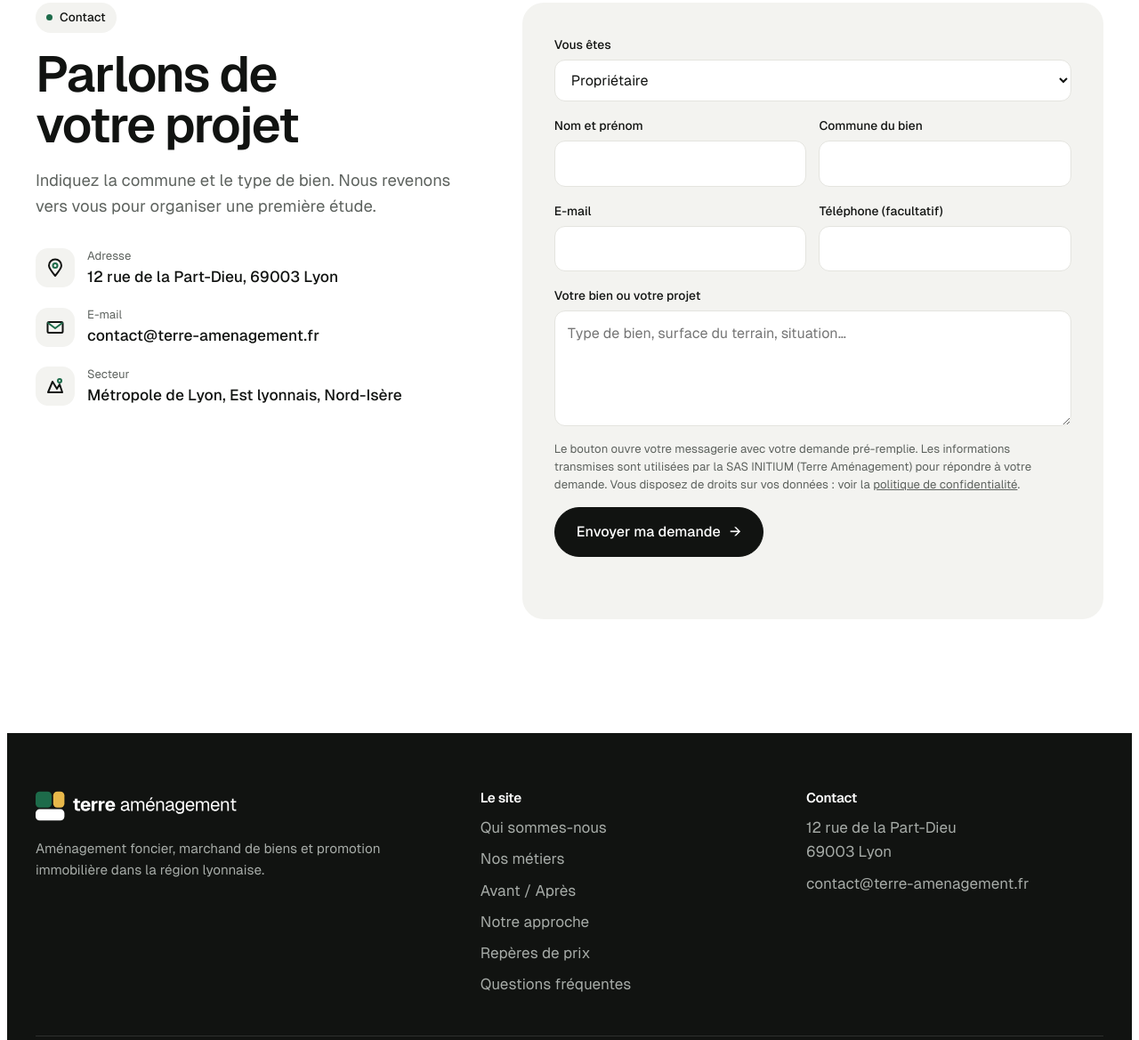
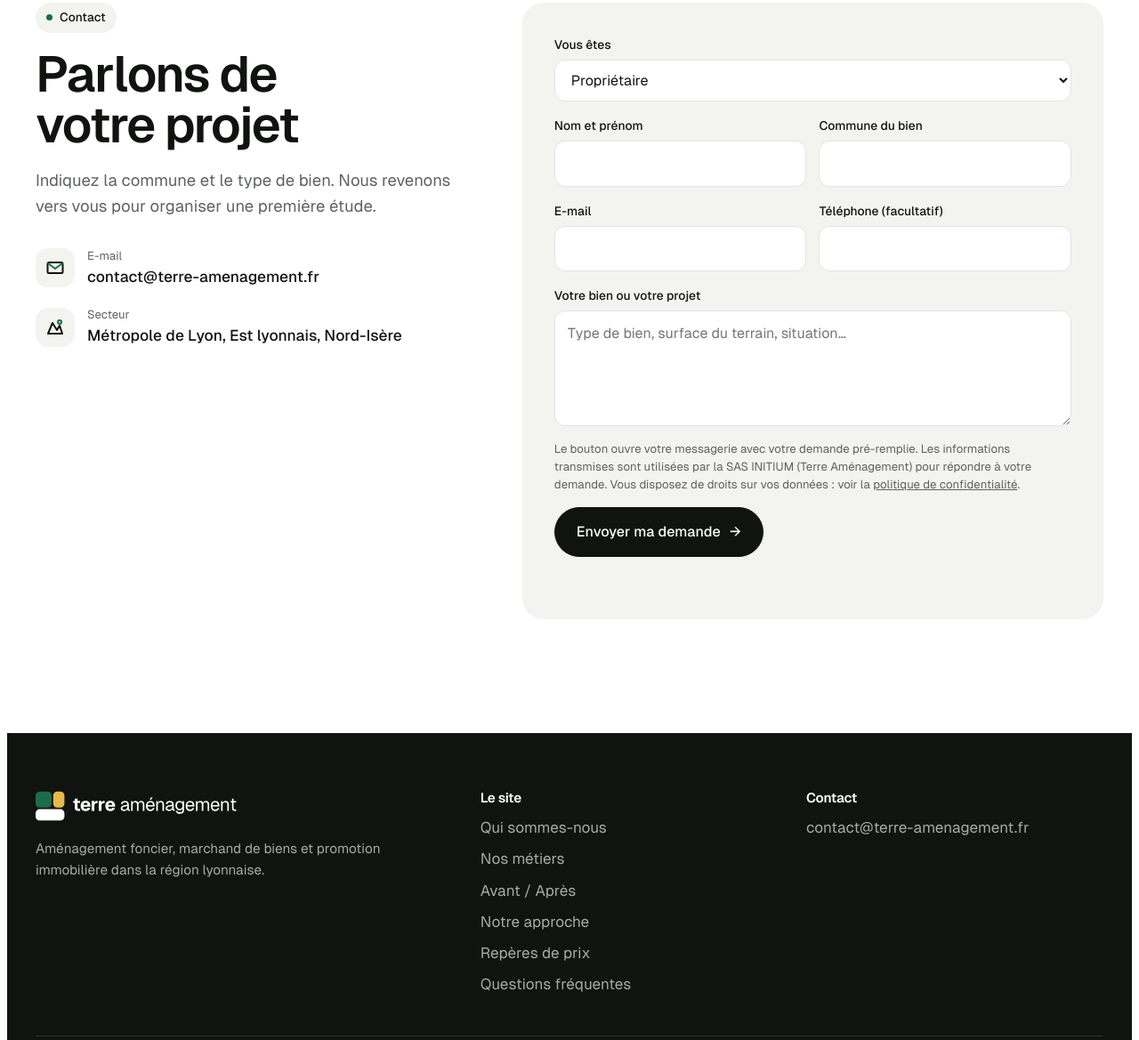
Before and after one commit to TerreAmenagement/terre-amenagement, a plain HTML site: page site/index.html in a window 1280 px wide. Shown: the part 10277-11446 px from the top of the page at 89% size. Drawn offline with Linux system fonts and the light colour scheme.

Commit message:
Adresse retirée du bas de page et du bloc contact (mentions légales et données structurées inchangées)
Co-Authored-By: Claude Opus 5.5 <noreply@anthropic.com>
Claude-Session: https://claude.ai/code/session_01RGDFeJPjHN8HaN6H3pqcdc

```diff
--- a/site/index.html
+++ b/site/index.html
@@ -612,7 +612,6 @@
             <p>Indiquez la commune et le type de bien. Nous revenons vers vous pour organiser une première étude.</p>
           </div>
           <dl>
-            <div><dt><span class="ic"><svg class="ico" viewBox="0 0 22 22" aria-hidden="true"><path class="s" d="M11 20 C6 14 4 11 4 8.5 A7 7 0 0 1 18 8.5 C18 11 16 14 11 20 Z"/><circle class="g" cx="11" cy="8.5" r="2.5"/></svg></span>Adresse</dt><dd>12 rue de la Part-Dieu, 69003 Lyon</dd></div>
             <div><dt><span class="ic"><svg class="ico" viewBox="0 0 22 22" aria-hidden="true"><rect class="s" x="2.5" y="5" width="17" height="12" rx="1.5"/><path class="g" d="M3 6 L11 12 L19 6"/></svg></span>E-mail</dt><dd>contact@terre-amenagement.fr</dd></div>
             <div><dt><span class="ic"><svg class="ico" viewBox="0 0 22 22" aria-hidden="true"><path class="s" d="M3 18 L8 6 L13 14 L16 9 L19 18 Z"/><circle class="g" cx="16" cy="5" r="2"/></svg></span>Secteur</dt><dd>Métropole de Lyon, Est lyonnais, Nord-Isère</dd></div>
           </dl>
@@ -673,7 +672,6 @@
       <div>
         <h3>Contact</h3>
         <ul>
-          <li>12 rue de la Part-Dieu<br>69003 Lyon</li>
           <li>contact@terre-amenagement.fr</li>
         </ul>
       </div>
```
